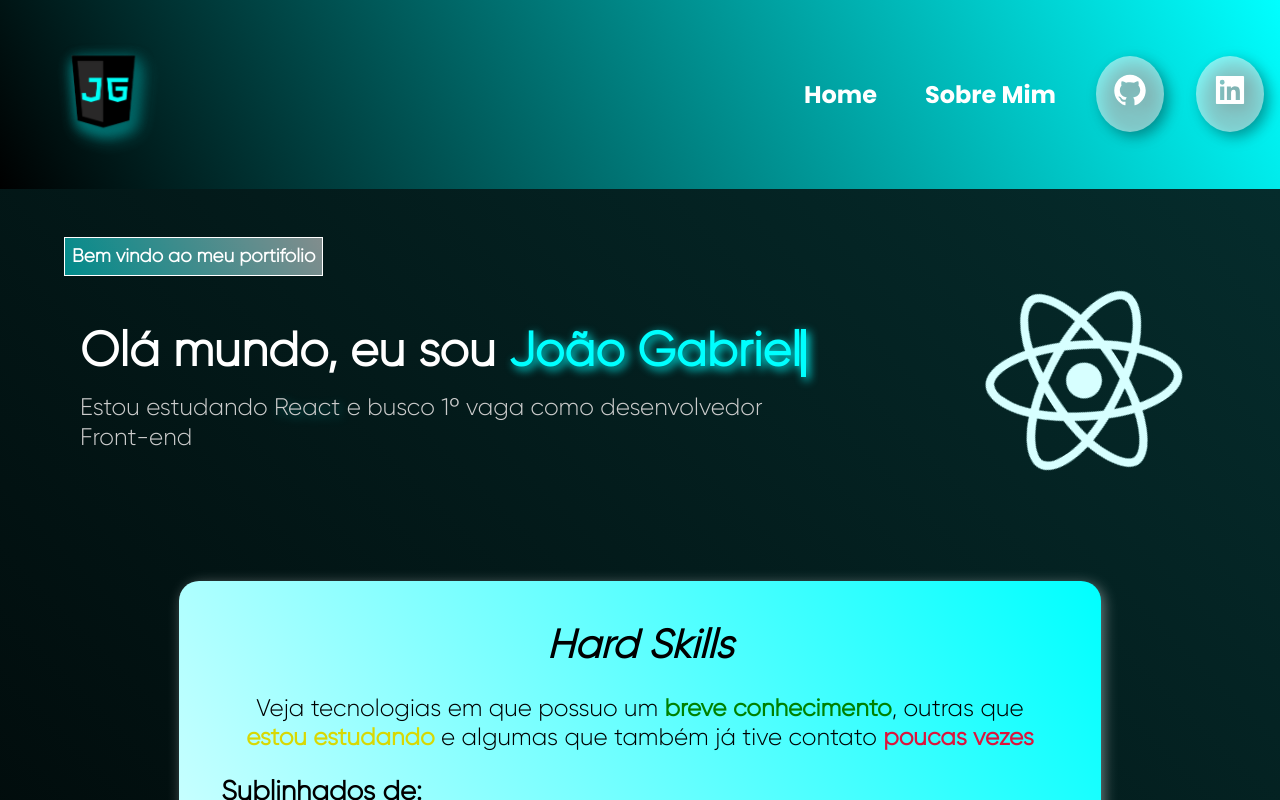
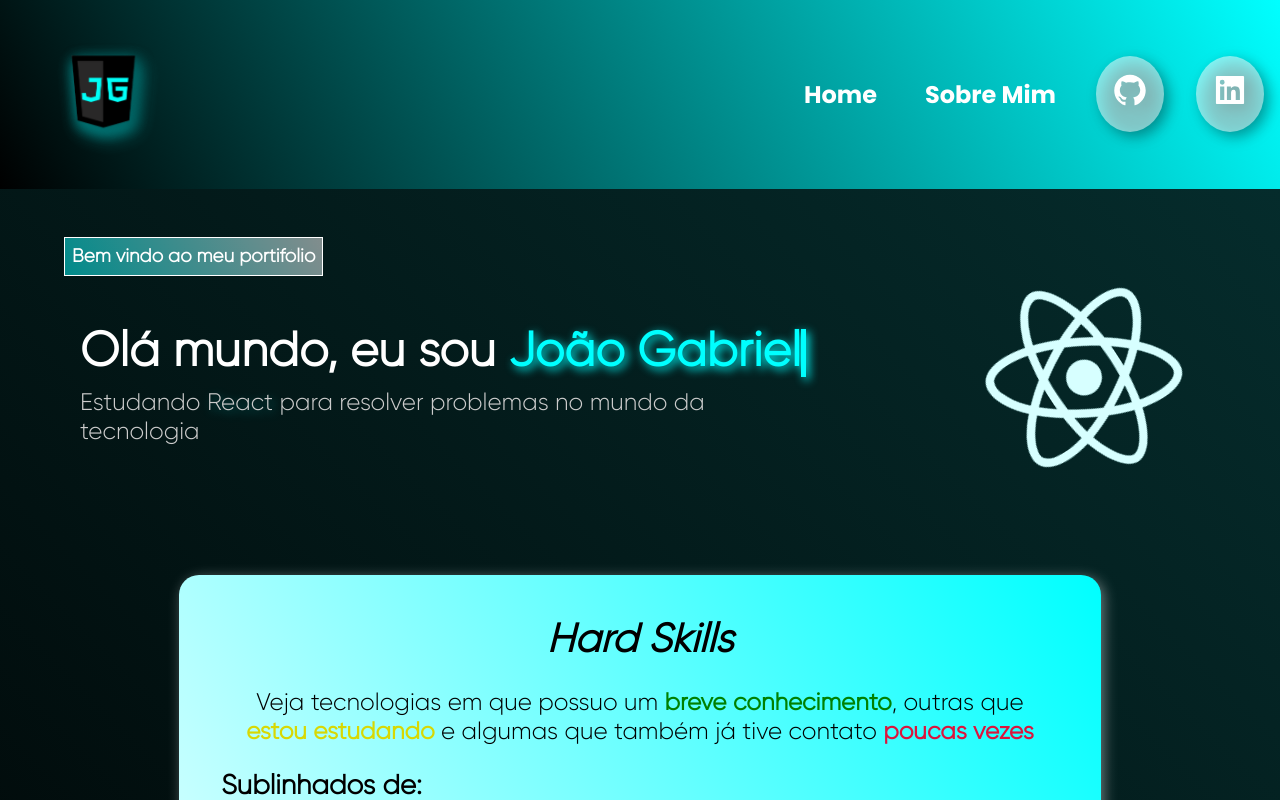
Before and after one commit to oAoj1/Portfolio, a React (Vite) app: page / in a window 1280 px wide. Shown: the top 800 px of the page. Built offline with nearby package versions, Linux system fonts and the light colour scheme.

Commit message:
Update index.jsx

```diff
--- a/src/Components/Section/index.jsx
+++ b/src/Components/Section/index.jsx
@@ -37,7 +37,7 @@ export default function Section(){
                     <Fade left>
                         <div className="joaoContent">
                             <h1>Olá mundo, eu sou <span>João Gabriel</span> </h1>
-                            <p>Estou estudando <span>React</span> e busco 1º vaga como desenvolvedor Front-end</p>
+                            <p>Estudando <span>React</span> para resolver problemas no mundo da tecnologia</p>
                         </div>
                     </Fade>
 
```
